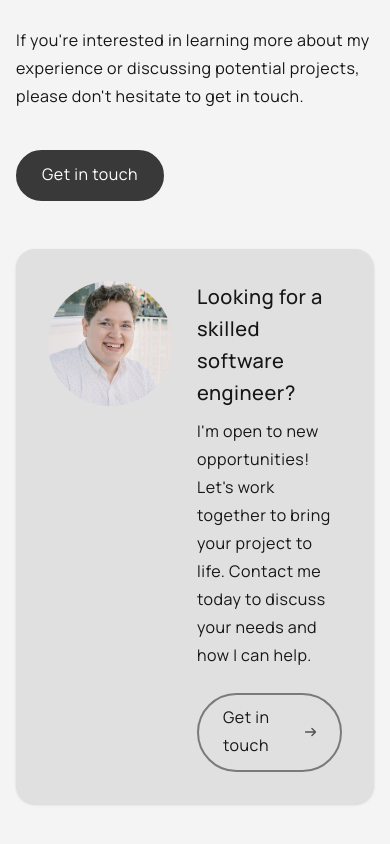
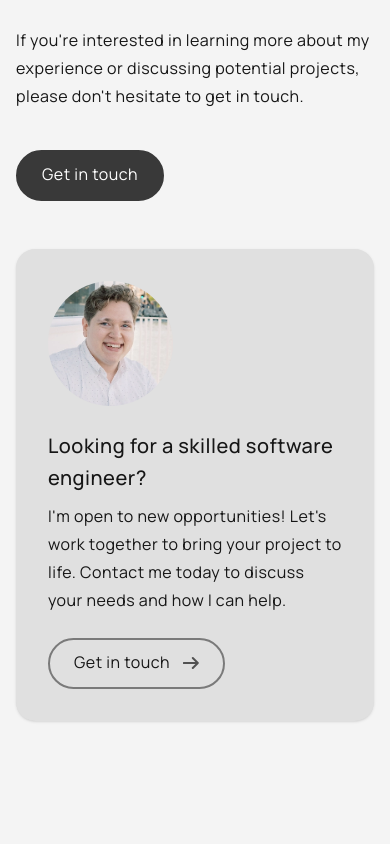
Before and after one commit to joshferrell/website, a Next.js app: page /about in a window 390 px wide. Shown: the part 1446-2290 px from the top of the page. After the commit the page ends 2215 px from the top, so only its background shows below. Built offline with nearby package versions, Linux system fonts and the light colour scheme.

Commit message:
fix: mobile cta

```diff
--- a/src/components/cta/cta.module.css
+++ b/src/components/cta/cta.module.css
@@ -22,3 +22,9 @@
     border-color: var(--text-highlight);
   }
 }
+
+@media (max-width: 600px) {
+  .cta {
+    flex-direction: column;
+  }
+}
```
